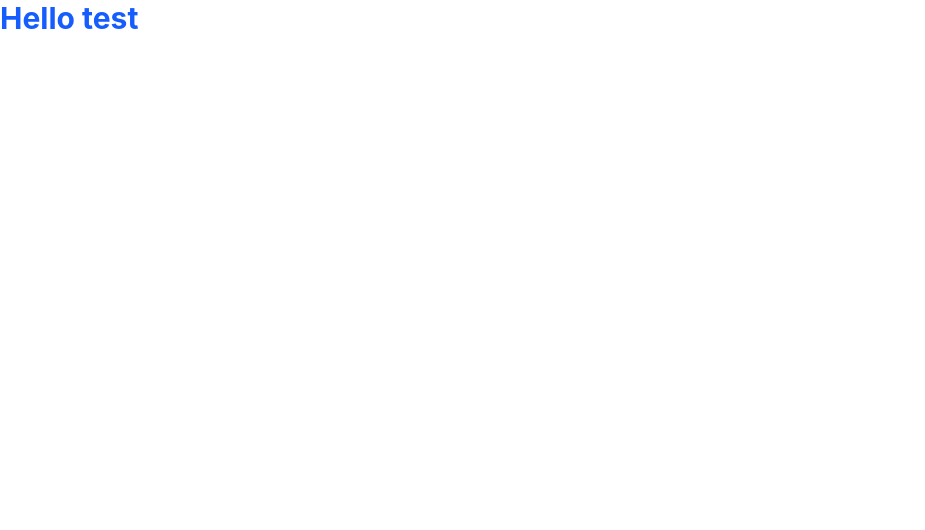
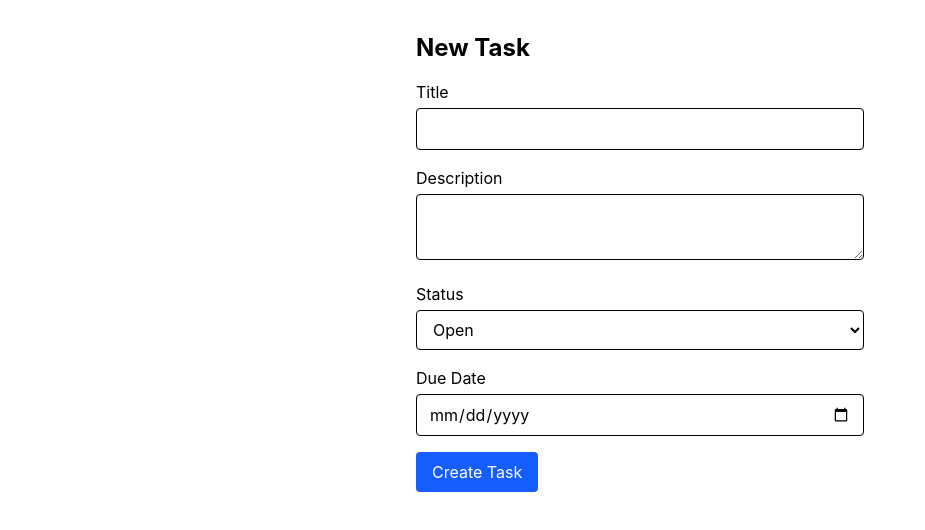
Before and after one commit to saturn0121/task-register-frontend, an Angular app: page /create in a window 1280 px wide. Before the commit this address led to /. Shown: the top 530 px of the page, without its empty margins (0-925 px from the left). Built offline with nearby package versions, Linux system fonts and the light colour scheme.

Commit message:
Week 3: add TaskListComponent and TaskCreateComponent
Routed list/create pages wired to TaskService, with 422 validation
handling and error display for the create flow.

```diff
--- a/src/app/app.component.html
+++ b/src/app/app.component.html
@@ -1 +1 @@
-<h1 class="text-3xl font-bold text-blue-600">Hello test</h1>
+<router-outlet></router-outlet>
--- a/src/app/app.routes.ts
+++ b/src/app/app.routes.ts
@@ -1,3 +1,8 @@
-import { Routes } from '@angular/router';
+  import { Routes } from '@angular/router';
+  import { TaskListComponent } from './components/task-list/task-list.component';
+  import { TaskCreateComponent } from './components/task-create/task-create.component';
 
-export const routes: Routes = [];
+  export const routes: Routes = [
+    { path: '', component: TaskListComponent },
+    { path: 'create', component: TaskCreateComponent }
+  ];
--- /dev/null
+++ b/src/app/components/task-create/task-create.component.html
@@ -0,0 +1,42 @@
+  <div class="max-w-md mx-auto mt-8">
+    <h1 class="text-2xl font-bold mb-4">New Task</h1>
+
+    <p *ngIf="errorMessage" class="text-red-600 mb-4">{{ errorMessage }}</p>
+
+    <form (ngSubmit)="onSubmit()" class="space-y-4">
+      <div>
+        <label class="block mb-1">Title</label>
+        <input type="text" name="title" [(ngModel)]="title"
+               class="w-full border rounded px-3 py-2">
+        <p *ngIf="fieldErrors['title']" class="text-red-600 text-sm">
+          {{ fieldErrors['title'][0] }}
+        </p>
+      </div>
+
+      <div>
+        <label class="block mb-1">Description</label>
+        <textarea name="description" [(ngModel)]="description"
+                   class="w-full border rounded px-3 py-2"></textarea>
+      </div>
+
+      <div>
+        <label class="block mb-1">Status</label>
+        <select name="status" [(ngModel)]="status"
+                class="w-full border rounded px-3 py-2">
+          <option value="open">Open</option>
+          <option value="in_progress">In Progress</option>
+          <option value="done">Done</option>
+        </select>
+      </div>
+
+      <div>
+        <label class="block mb-1">Due Date</label>
+        <input type="date" name="due_date" [(ngModel)]="due_date"
+               class="w-full border rounded px-3 py-2">
+      </div>
+
+      <button type="submit" class="bg-blue-600 text-white px-4 py-2 rounded">
+        Create Task
+      </button>
+    </form>
+  </div>
--- /dev/null
+++ b/src/app/components/task-create/task-create.component.ts
@@ -0,0 +1,46 @@
+  import { Component } from '@angular/core';
+  import { CommonModule } from '@angular/common';
+  import { FormsModule } from '@angular/forms';
+  import { Router } from '@angular/router';
+  import { TaskService } from '../../services/task.service';
+
+  @Component({
+    selector: 'app-task-create',
+    imports: [CommonModule, FormsModule],
+    templateUrl: './task-create.component.html',
+    styleUrl: './task-create.component.css'
+  })
+  export class TaskCreateComponent {
+    title = '';
+    description = '';
+    status = 'open';
+    due_date = '';
+
+    errorMessage = '';
+    fieldErrors: { [key: string]: string[] } = {};
+
+    constructor(private taskService: TaskService, private router: Router) {}
+
+    onSubmit(): void {
+      this.errorMessage = '';
+      this.fieldErrors = {};
+
+      this.taskService.createTask({
+        title: this.title,
+        description: this.description,
+        status: this.status,
+        due_date: this.due_date
+      }).subscribe({
+        next: () => {
+          this.router.navigate(['/']);
+        },
+        error: (err) => {
+          if (err.status === 422) {
+            this.fieldErrors = err.error.errors;
+          } else {
+            this.errorMessage = 'Could not create task. Is the API running?';
+          }
+        }
+      });
+    }
+  }
--- /dev/null
+++ b/src/app/components/task-list/task-list.component.html
@@ -0,0 +1,17 @@
+<div class="max-w-3xl mx-auto mt-8">
+  <h1 class="text-2xl font-bold mb-4">Tasks</h1>
+
+  <a routerLink="/create"
+       class="inline-block bg-blue-600 text-white px-4 py-2 rounded mb-4">
+      New Task
+  </a>
+
+  <p *ngIf="errorMessage" class="text-red-600 mb-4">{{ errorMessage }}</p>
+
+  <ul class="divide-y">
+    <li *ngFor="let task of tasks" class="py-2 flex justify-between">
+      <span>{{ task.title }}</span>
+      <span class="text-sm text-gray-500">{{ task.status }}</span>
+    </li>
+  </ul>
+</div>
--- /dev/null
+++ b/src/app/components/task-list/task-list.component.ts
@@ -0,0 +1,30 @@
+  import { Component, OnInit } from '@angular/core';
+  import { CommonModule } from '@angular/common';
+  import { RouterLink } from '@angular/router';
+  import { TaskService, Task } from '../../services/task.service';
+
+  @Component({
+    selector: 'app-task-list',
+    imports: [CommonModule, RouterLink],
+    templateUrl: './task-list.component.html',
+    styleUrl: './task-list.component.css'
+  })
+
+export class TaskListComponent implements OnInit {
+  tasks: Task[] = [];
+  errorMessage = '';
+
+  constructor(private taskService: TaskService) {}
+
+  ngOnInit(): void {
+    this.taskService.getTasks().subscribe({
+      next: (data) => {
+        this.tasks = data;
+      },
+      error: (err) => {
+        console.error('Failed to load tasks', err);
+        this.errorMessage = 'Could not load tasks. Is the API running?';
+      }
+    });
+  }
+}
--- a/src/app/services/task.service.ts
+++ b/src/app/services/task.service.ts
@@ -21,4 +21,8 @@ export class TaskService {
   getTasks(): Observable<Task[]> {
     return this.http.get<Task[]>(this.apiUrl);
   }
+
+  createTask(task: Omit<Task, 'id'>): Observable<Task> {
+    return this.http.post<Task>(this.apiUrl, task);
+  }
 }
```
Also changed, not shown: src/app/components/task-create/task-create.component.css (added), src/app/components/task-list/task-list.component.css (added), 2 other files (tests, documents, lock files or other folders).
